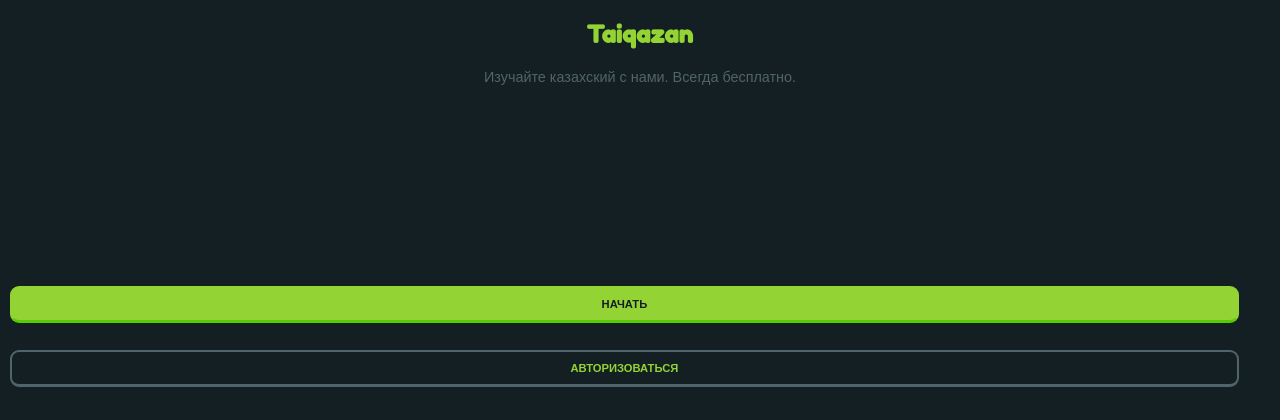
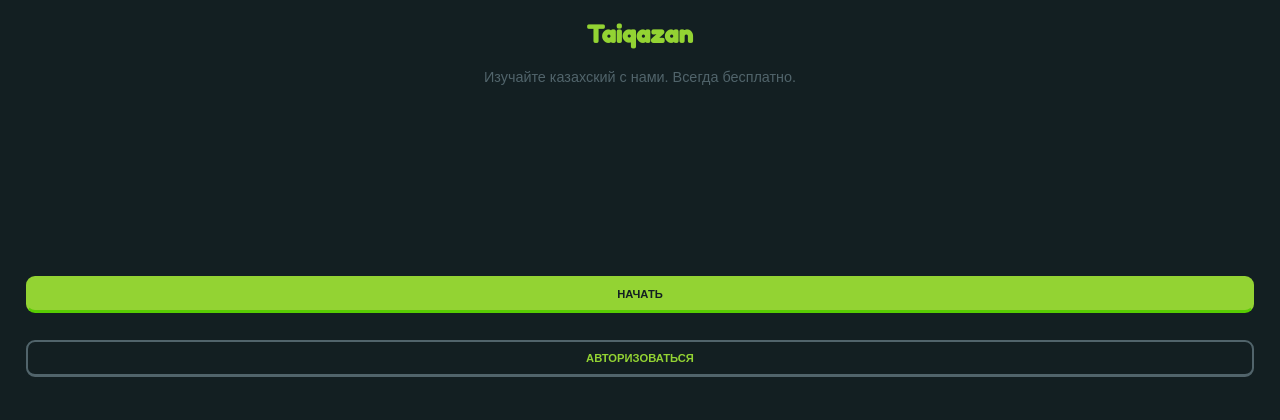
Before and after one commit to webnetkz/taiqazan, a PHP site: page / in a window 1280 px wide. Shown: the part 380-800 px from the top of the page. Run offline with PHP 8.4, Linux system fonts and the light colour scheme.

Commit message:
update signin

```diff
--- a/public/styles/style.css
+++ b/public/styles/style.css
@@ -48,10 +48,11 @@
     font-size: 0.9rem;
 }
 .btn {
+    box-sizing: border-box;
     display: block;
     width: 96vw;
     margin-left: 2vw;
-    margin: 10px;
+    margin-right: 2vw;
     border: 2px solid rgba(0, 0, 0, 0);
     border-radius: 9px;
     font-size: 0.7rem;
@@ -68,7 +69,7 @@
     display: block;
     width: 96vw;
     margin-left: 2vw;
-    margin: 10px;
+    margin-right: 2vw;
     border: 2px solid var(--grayColor);
     border-radius: 9px;
     font-size: 0.7rem;
@@ -110,6 +111,13 @@
     background-color: var(--bgColor);
     text-align: center;
     flex-direction: column;
+}
+.inp {
+    transition-duration: 500ms;
+}
+.inp:focus {
+    font-size: 1rem;
+    background-color: rgb(19, 24, 27);
 }
 .closeShowSignin {
     width: 20px;
```
Also changed, not shown: public/js/app.js.
